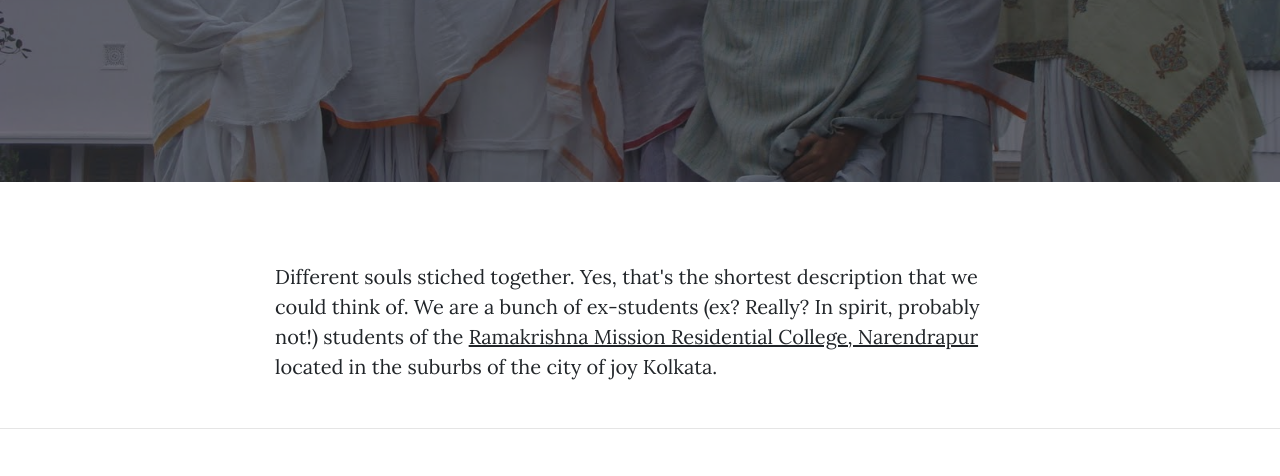
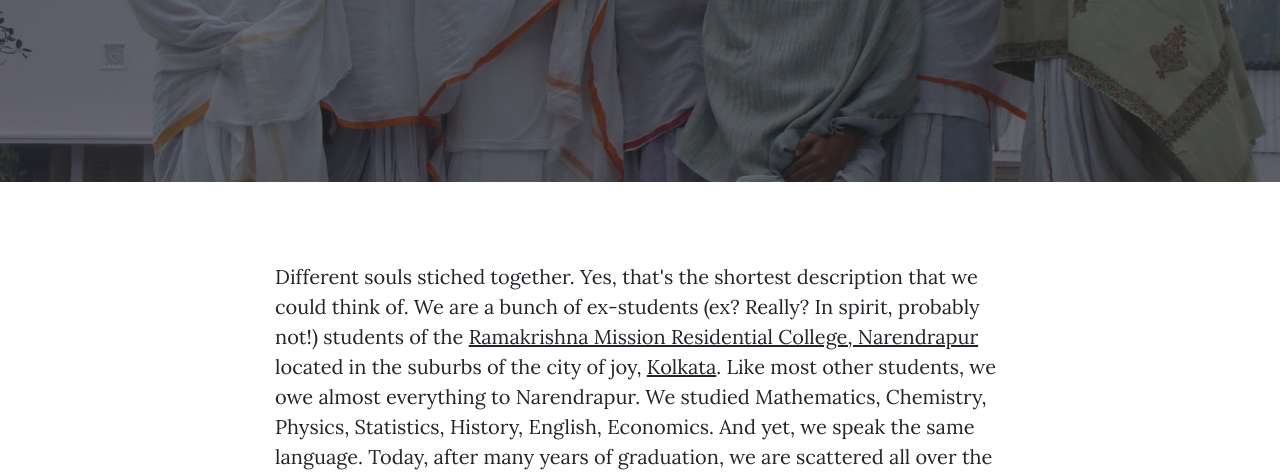
Before and after one commit to fadikar/gurukul.github.io, a website: page about.html in a window 1280 px wide. Shown: the part 324-800 px from the top of the page. Drawn offline with nearby package versions, Linux system fonts and the light colour scheme.

Commit message:
Update about.html

```diff
--- a/about.html
+++ b/about.html
@@ -74,7 +74,12 @@
           <p>Different souls stiched together. Yes, that's the shortest description that we could think of. We are a bunch
             of ex-students (ex? Really? In spirit, probably not!) students of the
             <a href="http://www.rkmcnarendrapur.org/">Ramakrishna Mission Residential College, Narendrapur </a>
-            located in the suburbs of the city of joy Kolkata. </p>
+            located in the suburbs of the city of joy, <a href="https://en.wikipedia.org/wiki/Kolkata">Kolkata</a>. Like most other
+            students, we owe almost everything to
+          Narendrapur. We studied Mathematics, Chemistry, Physics, Statistics, History, English, Economics. And yet, we speak the same
+          language. Today, after many years of graduation, we are scattered all over the world, busy in as different professions
+            as imaginable, we still speak the same language, laugh at jokes that are hardly above absolute rubbish, and of course, obscure
+          to other mortals. </p>
         </div>
       </div>
     </div>
```
